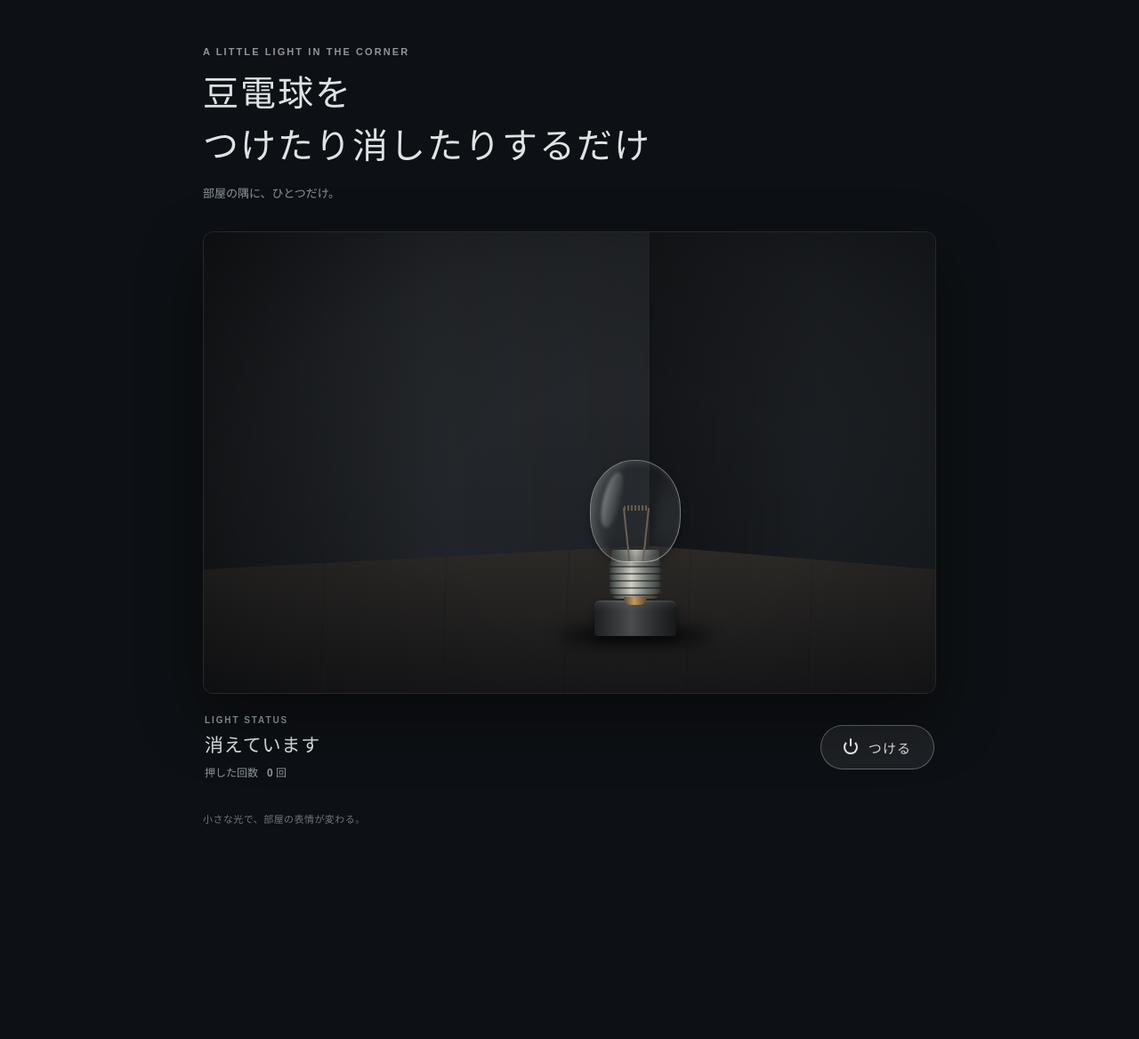
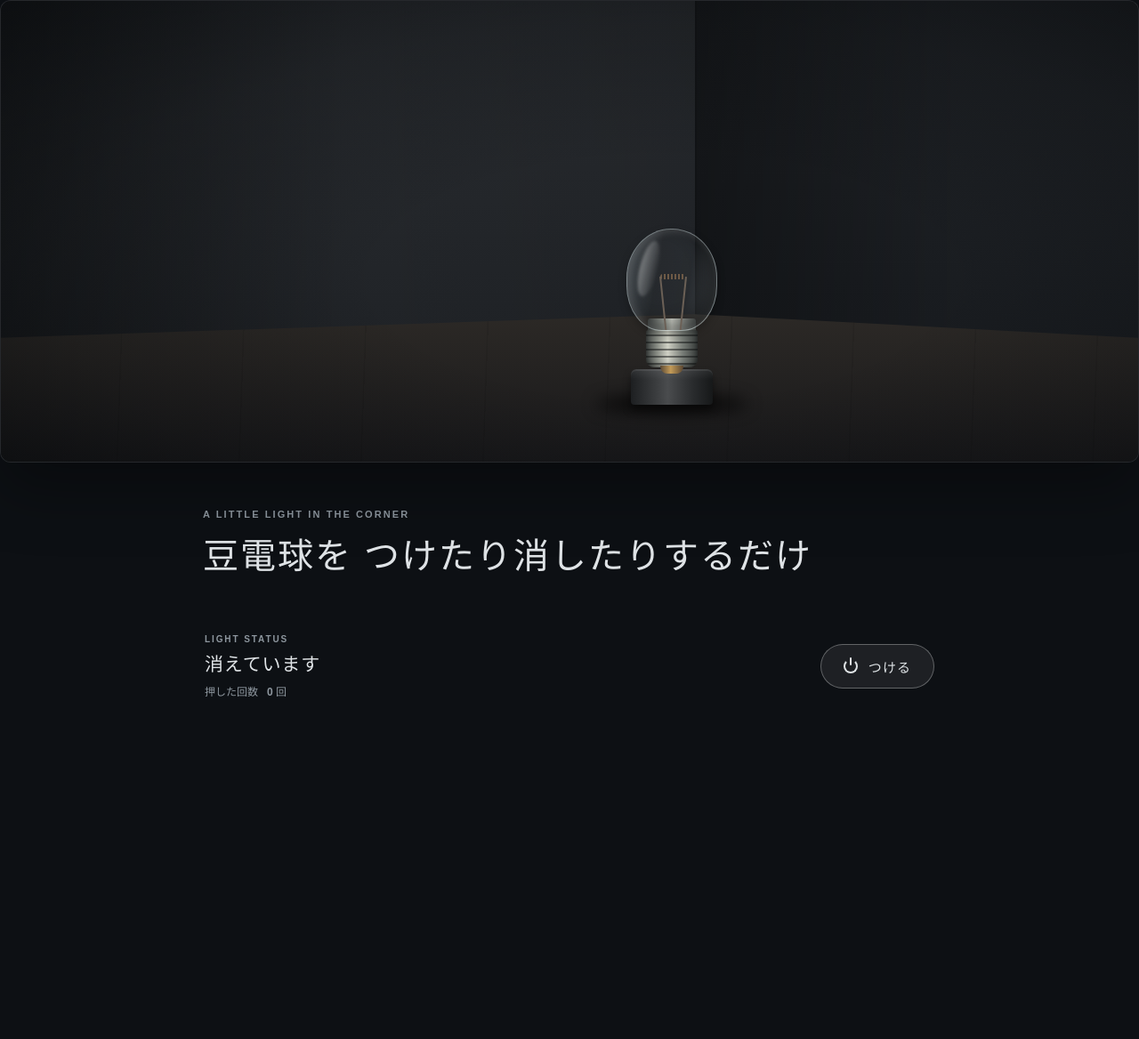
Before and after one commit to d6ftg6487f-ops/salmon, a Flask app: page / in a window 1280 px wide. Shown: the top 1168 px of the page at 89% size. Before the commit the page ends 926 px from the top, so only its background shows below. Run offline with Flask 3, Linux system fonts and the light colour scheme; data comes from the database, SQL or seed files in the repository.

Commit message:
Update index.html

```diff
--- a/templates/index.html
+++ b/templates/index.html
@@ -3,20 +3,14 @@
 <head>
     <meta charset="utf-8">
     <meta name="viewport" content="width=device-width, initial-scale=1">
-    <meta name="theme-color" content="#11151a">
+    <meta name="theme-color" content="#15181c">
     <title>豆電球をつけたり消したりするだけ</title>
     <link rel="stylesheet" href="{{ url_for('static', filename='styles.css') }}">
 </head>
 
 <body class="{% if state.is_on %}lights-on{% endif %}">
-    <main class="page">
-        <header class="heading">
-            <p class="eyebrow">A LITTLE LIGHT IN THE CORNER</p>
-            <h1>豆電球を<br>つけたり消したりするだけ</h1>
-            <p class="description">部屋の隅に、ひとつだけ。</p>
-        </header>
 
-        <section class="switchboard" aria-label="豆電球の操作">
+    <!-- 画面全体に広がる部屋の隅 -->
     <div class="scene">
         <div class="scene__left-wall" aria-hidden="true"></div>
         <div class="scene__right-wall" aria-hidden="true"></div>
@@ -47,6 +41,14 @@
         <div class="scene__vignette" aria-hidden="true"></div>
     </div>
 
+    <!-- 文字・操作部分（部屋の上に重なる） -->
+    <main class="page">
+        <header class="heading">
+            <p class="eyebrow">A LITTLE LIGHT IN THE CORNER</p>
+            <h1>豆電球を つけたり消したりするだけ</h1>
+        </header>
+
+        <section class="switchboard" aria-label="豆電球の操作">
             <div class="controls">
                 <div class="readout">
                     <p class="readout__caption">LIGHT STATUS</p>
@@ -73,8 +75,6 @@
                 保存できませんでした。少し待ってからもう一度押してください。
             </p>
         </section>
-
-        <footer class="footer">小さな光で、部屋の表情が変わる。</footer>
     </main>
 
     <script src="{{ url_for('static', filename='bulb.js') }}" defer></script>
```
Lines whose indentation alone changed are shown as unchanged.
